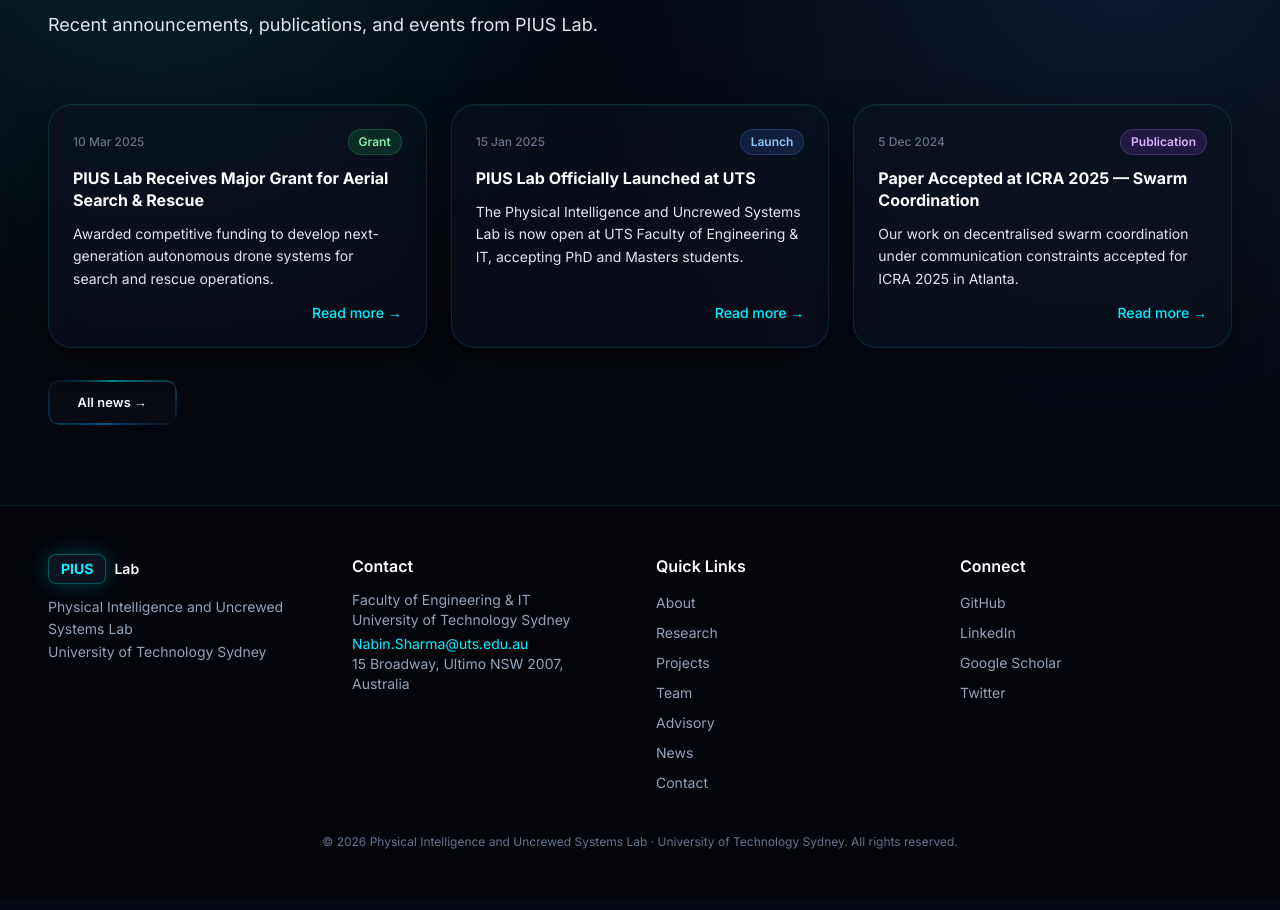
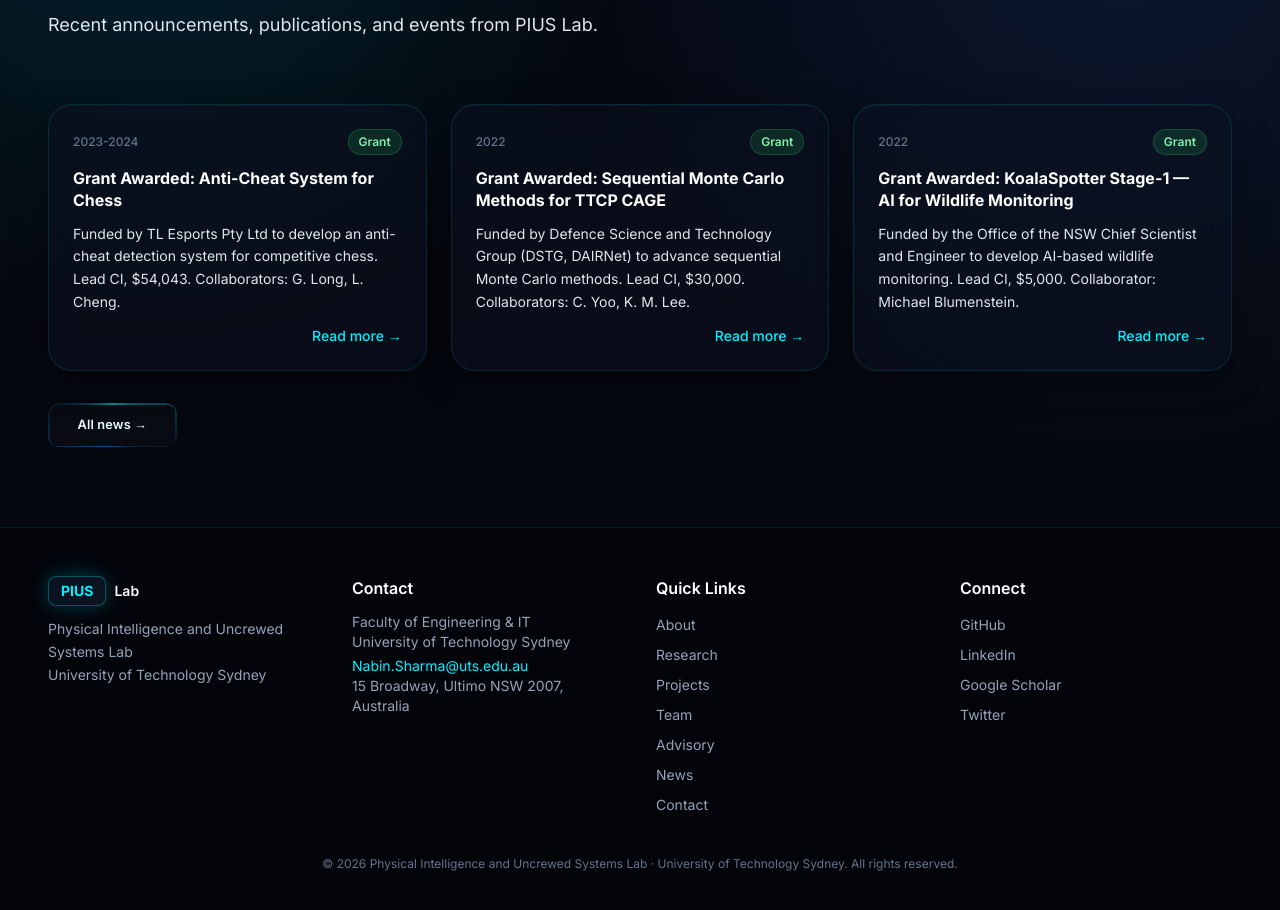
Before and after one commit to UTS-PIUS-Lab/pius-lab, a Next.js app: page /pius-lab/ in a window 1280 px wide. Shown: the part 3340-4250 px from the top of the page. Built offline with nearby package versions, Linux system fonts and the light colour scheme.

Commit message:
Update news.js

```diff
--- a/src/data/news.js
+++ b/src/data/news.js
@@ -2,8 +2,21 @@
 // badge: 'grant' | 'launch' | 'publication' | 'award' | 'event' | 'partnership'
 // Add new items to the TOP of this array
 export const news = [
-  { id:'grant-2025',  date:'10 Mar 2025', badge:'grant',       title:'PIUS Lab Receives Major Grant for Aerial Search & Rescue',      summary:'Awarded competitive funding to develop next-generation autonomous drone systems for search and rescue operations.' },
-  { id:'launch-2025', date:'15 Jan 2025', badge:'launch',      title:'PIUS Lab Officially Launched at UTS',                           summary:'The Physical Intelligence and Uncrewed Systems Lab is now open at UTS Faculty of Engineering & IT, accepting PhD and Masters students.' },
-  { id:'icra-2025',   date:'5 Dec 2024',  badge:'publication', title:'Paper Accepted at ICRA 2025 — Swarm Coordination',             summary:'Our work on decentralised swarm coordination under communication constraints accepted for ICRA 2025 in Atlanta.' },
-  { id:'dst-2024',    date:'20 Nov 2024', badge:'partnership', title:'Research Partnership with Defence Science & Technology Group', summary:'New MOU signed with DST Group enabling joint research, student placements, and access to specialised test facilities.' },
+  { id:'grant-chess-2024',      date:'2023-2024',  badge:'grant', title:'Grant Awarded: Anti-Cheat System for Chess',                          summary:'Funded by TL Esports Pty Ltd to develop an anti-cheat detection system for competitive chess. Lead CI, $54,043. Collaborators: G. Long, L. Cheng.' },
+  { id:'grant-cage-2022',       date:'2022',       badge:'grant', title:'Grant Awarded: Sequential Monte Carlo Methods for TTCP CAGE',         summary:'Funded by Defence Science and Technology Group (DSTG, DAIRNet) to advance sequential Monte Carlo methods. Lead CI, $30,000. Collaborators: C. Yoo, K. M. Lee.' },
+  { id:'grant-koalaspotter-2022', date:'2022',     badge:'grant', title:'Grant Awarded: KoalaSpotter Stage-1 — AI for Wildlife Monitoring',    summary:'Funded by the Office of the NSW Chief Scientist and Engineer to develop AI-based wildlife monitoring. Lead CI, $5,000. Collaborator: Michael Blumenstein.' },
+  { id:'grant-disaster-2021',   date:'2021-2022',  badge:'grant', title:'Grant Awarded: Digital Transformation for Disaster Response & Search and Rescue', summary:'Funded through AUS4Innovation (Australia–Vietnam), DFAT, for disaster response and SAR digital transformation. Co-CI, $440,000. Collaborators: Diep NG, E. Dutkiewicz, T. Pham, S. Perry et al.' },
+  { id:'grant-ai-agents-2020',  date:'2020',       badge:'grant', title:'Grant Awarded: Improvements to Artificially Intelligent Agents',       summary:'Funded by the Dept. of Industry Innovation Connections and The Working Mouse Pty Ltd. Lead CI, $100,021. Collaborator: Michael Blumenstein.' },
+  { id:'grant-drone-security-2020', date:'2020',   badge:'grant', title:'Grant Awarded: Using AI Drones for Security and Surveillance',        summary:'Funded by the Dept. of Industry Innovation Connections for AI-driven drone security and surveillance. Lead CI, $127,064. Collaborator: Michael Blumenstein.' },
+  { id:'grant-swarm-capex-2020', date:'2020',      badge:'grant', title:'Grant Awarded: Swarm of Drones — Capex Funding',                      summary:'UTS Internal Funding to build swarm-of-drones capital infrastructure. Co-CI, $200,000. Collaborators: Michael Blumenstein, R. Fitch.' },
+  { id:'grant-crowd-monitoring-2020', date:'2020', badge:'grant', title:'Grant Awarded: Real-time Crowd Monitoring & Social Distancing Using Drones', summary:'Funded via the Innovation Districts C19 R&D Challenge to develop drone-based crowd monitoring during COVID-19. Lead CI, $10,000. Collaborators: Michael Blumenstein, P. Scully-Power.' },
+  { id:'grant-ai-drones-2019',  date:'2019',       badge:'grant', title:'Grant Awarded: Using AI and Drones for Security and Surveillance',     summary:'Funded by the Dept. of Industry Innovation Connections. Lead CI, $99,984. Collaborators: Michael Blumenstein, Di Wu, M. Saqib.' },
+  { id:'grant-ai-prototyping-2019', date:'2019',   badge:'grant', title:'Grant Awarded: AI-enabled Software Application Prototyping System',    summary:'Funded by the Dept. of Industry Innovation Connections. Lead CI, $95,295. Collaborators: Muhammad Saqib, Di Wu, Michael Blumenstein.' },
+  { id:'grant-drone-detection-2019', date:'2019',  badge:'grant', title:'Grant Awarded: Drone Detection using Deep Learning and CNN',           summary:'Funded by the Defense Innovation Connection (DIN), Innovation Connection, and DroneShield. Lead CI, $167,500. Collaborator: Michael Blumenstein.' },
+  { id:'grant-sas-2018',        date:'2018',       badge:'grant', title:'Grant Awarded: Improving the Faculty of Engineering and IT Building\u2019s Visibility', summary:'Funded by SAS Institute Australia Pty Ltd. Co-CI, $150,000+. Collaborators: Gengpa Fang, Michael Blumenstein, Helen Lu, Nabin Sharma, Sean He, Guandong Xu, Jingjing Zhang.' },
+  { id:'grant-blueSky-2018',    date:'2018',       badge:'grant', title:'2018 Blue Sky Research Scheme Grant Awarded',                          summary:'University of Technology Sydney internal research funding. Lead CI, $16,000. Collaborator: Michael Blumenstein.' },
+  { id:'grant-blueSky-2017-a',  date:'2017',       badge:'grant', title:'2017 Blue Sky Research Scheme Grant Awarded',                          summary:'University of Technology Sydney internal research funding. Lead CI, $21,000. Collaborators: Barry Drake, Mark Barash, Michael Blumenstein.' },
+  { id:'grant-playtec-2017',    date:'2017',       badge:'grant', title:'Grant Awarded: Adding AI into Playtec for UX Enhancement',             summary:'Funded by NSW Dept. of Industry and Playtec Pty Ltd. Lead CI, $19,000. Collaborator: Michael Blumenstein.' },
+  { id:'grant-sharkspotter-2016', date:'2016',     badge:'grant', title:'Grant Awarded: SharkSpotter — Real-time Shark Detection System',       summary:'Funded by The Ripper Group Pty Ltd to build a real-time shark detection system. Co-CI, approx. $142,000. Collaborator: Michael Blumenstein.' },
+  { id:'grant-blueSky-2016',    date:'2016',       badge:'grant', title:'2016 Blue Sky Research Scheme Grant Awarded',                          summary:'University of Technology Sydney internal research funding. Lead CI, $8,000. Collaborator: Michael Blumenstein.' },
 ];
```
